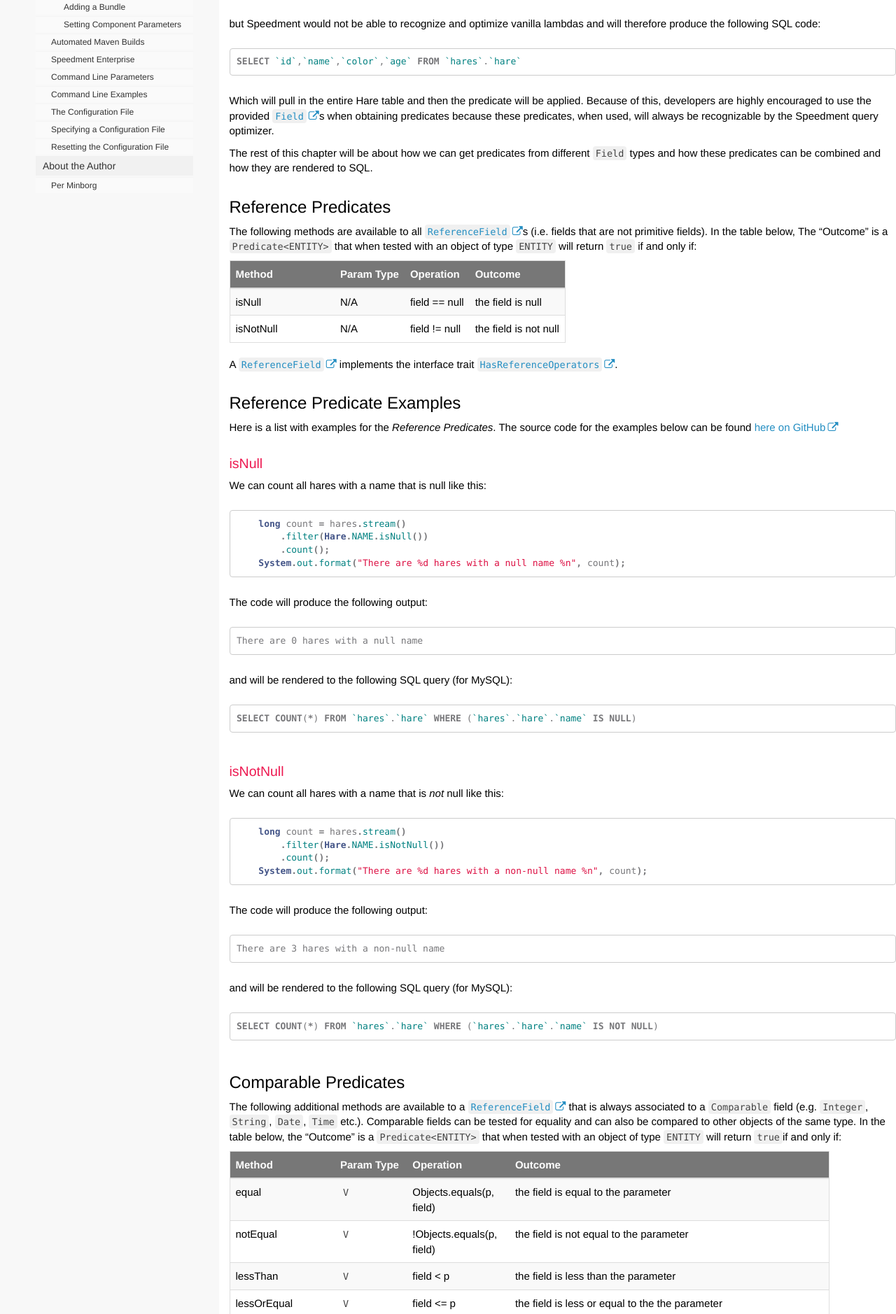
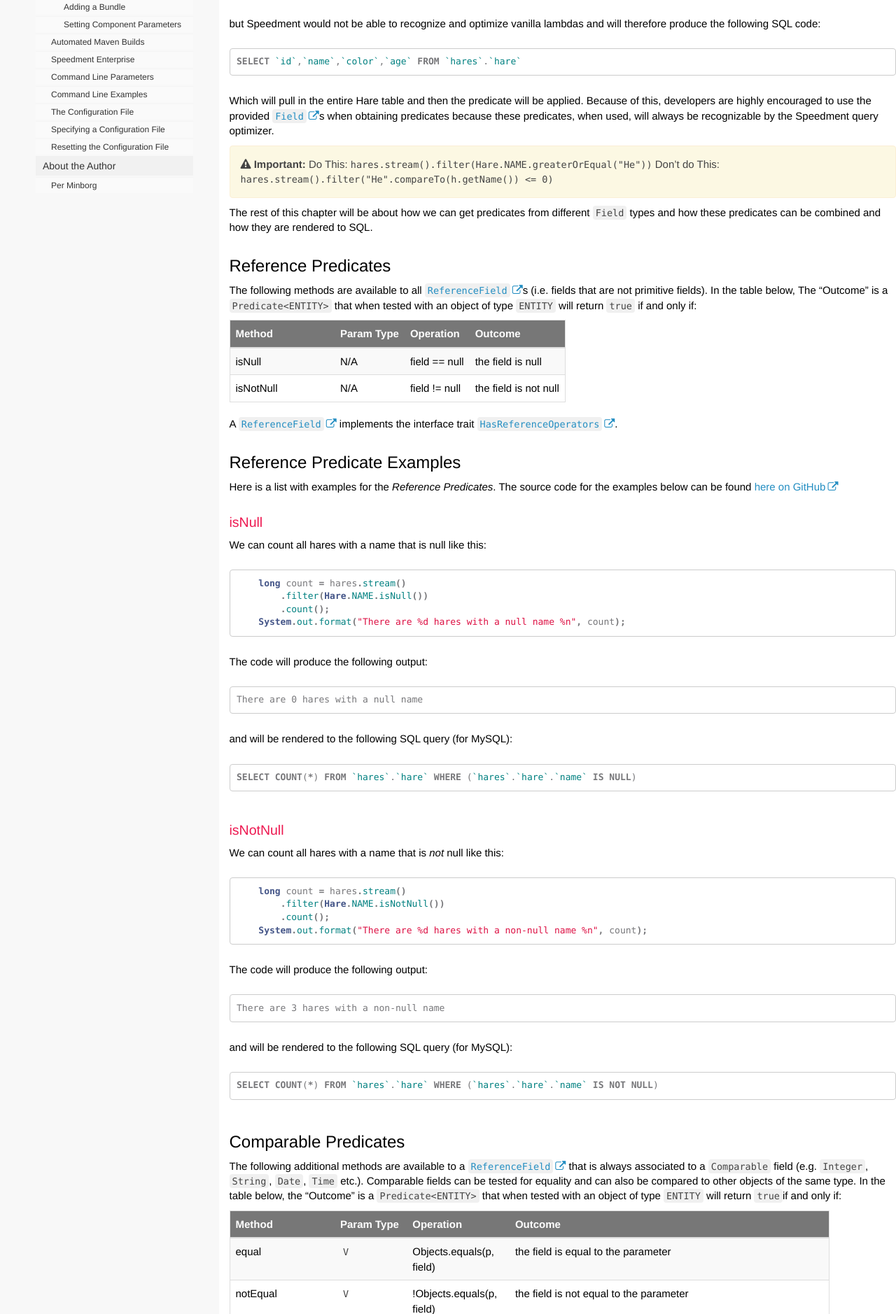
Before and after one commit to speedment/speedment-doc, a Jekyll site: the page built from pages/predicate.md, in a window 1280 px wide. Shown: the part 1240-3118 px from the top of the page at 70% size. Built offline with Jekyll 4.4.1, drawn with Linux system fonts in a browser that asks for light colours; nearby versions of some CDN libraries; comment, search, counter and statistics services are not loaded; some of the changed text lies outside the part shown.

Commit message:
predicate: Fix important bubble

```diff
--- a/pages/predicate.md
+++ b/pages/predicate.md
@@ -58,6 +58,10 @@ SELECT `id`,`name`,`color`,`age` FROM `hares`.`hare`
 Which will pull in the entire Hare table and then the predicate will be applied. Because of this, developers are highly encouraged to use the provided {{site.data.javadoc.Field}}s when obtaining predicates because these predicates,
 when used, will always be recognizable by the Speedment query optimizer.
 
+{% include important.html content= "
+Do This: `hares.stream().filter(Hare.NAME.greaterOrEqual(\"He\"))`
+Don't do This: `hares.stream().filter(\"He\".compareTo(h.getName()) <= 0)`
+" %}
 
 
 The rest of this chapter will be about how we can get predicates from different `Field` types and how these predicates can be combined and how they are rendered to SQL.
```
Also changed, not shown: other parts of pages/predicate.md (+1 -1 lines), pages/maven.md (+1 -1 lines).
